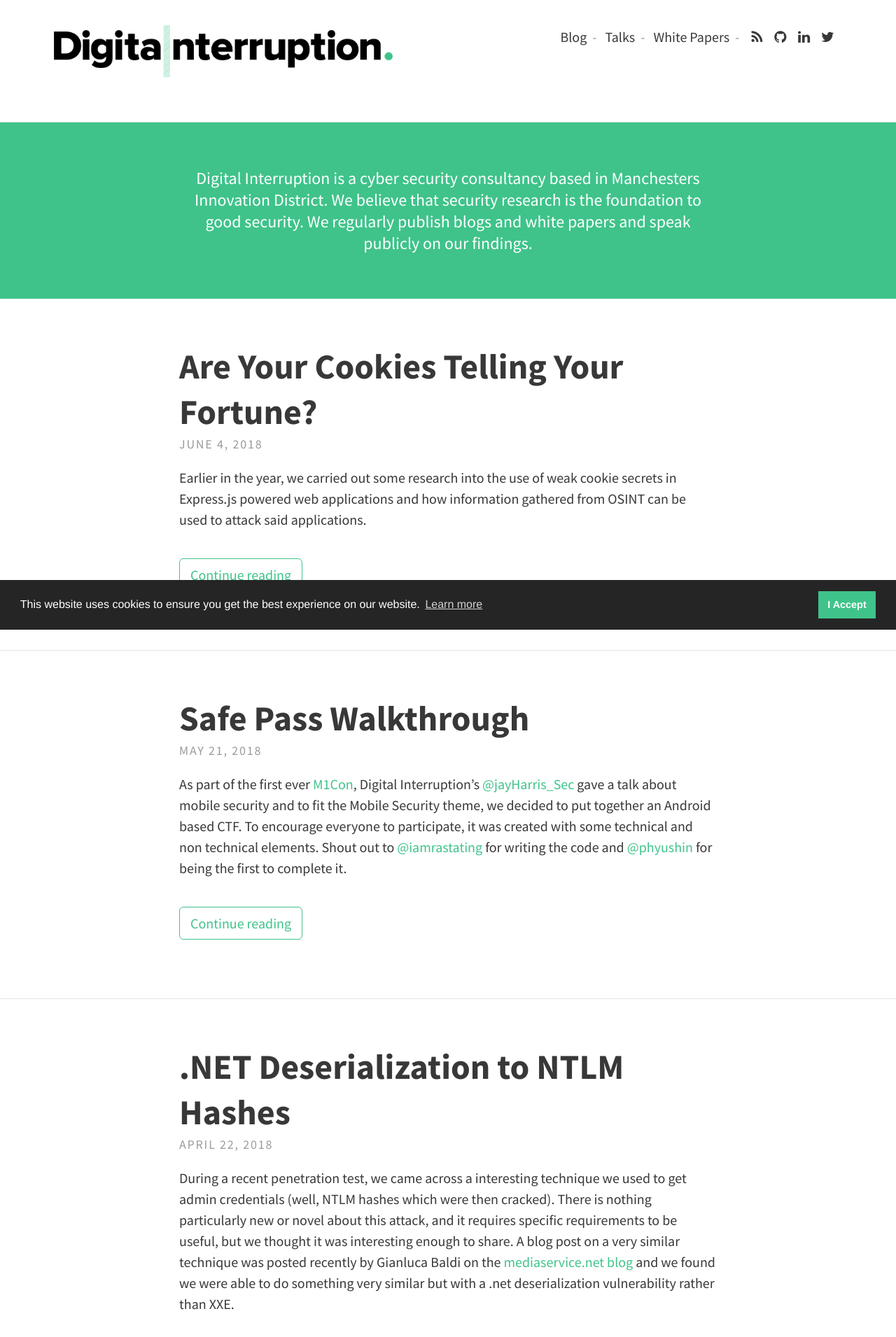
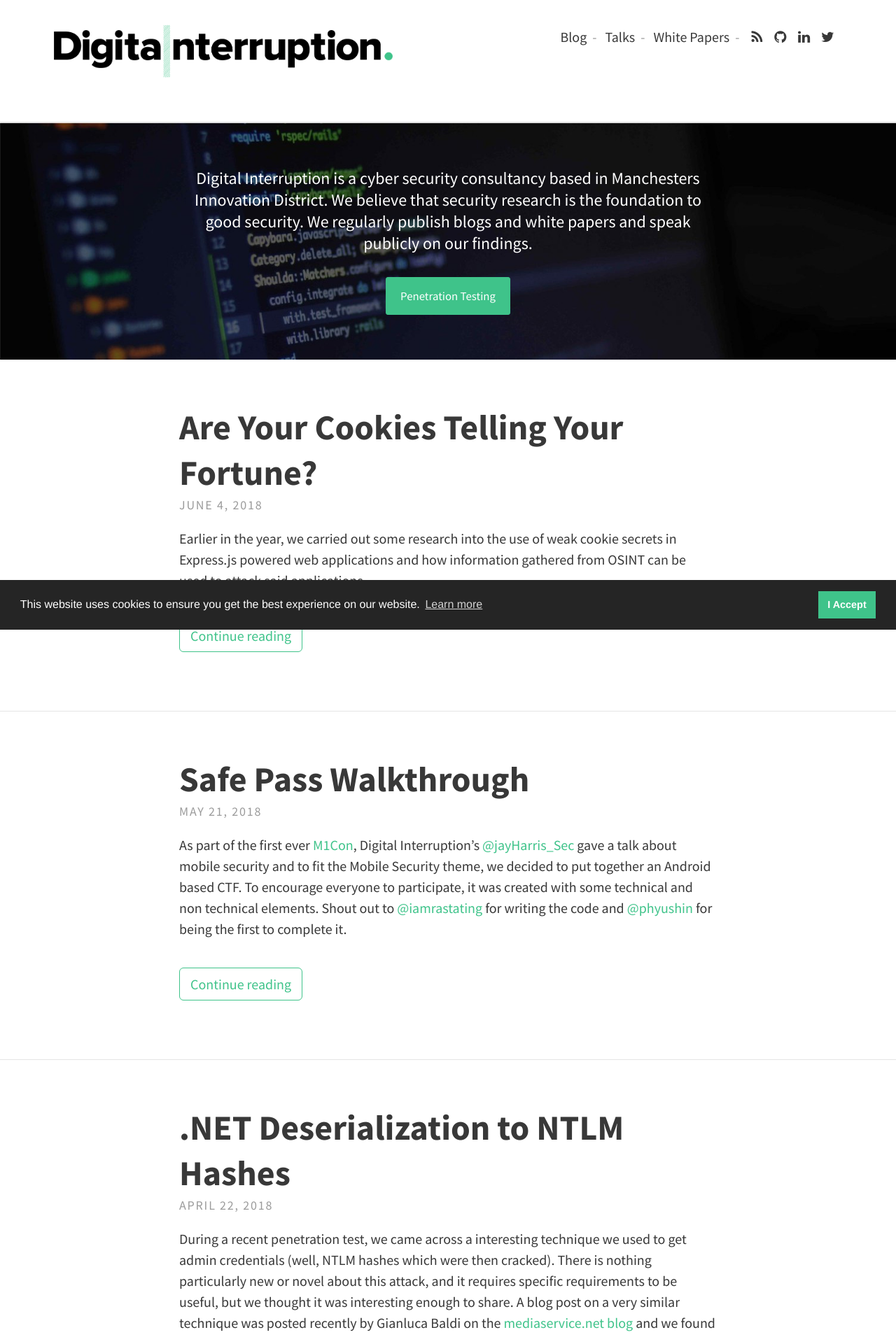
Before and after one commit to DigitalInterruption/research, a Jekyll site: the page built from index.html, in a window 1280 px wide. Shown: the top 1911 px of the page at 70% size. Built offline with Jekyll 4.4.1, drawn with Linux system fonts in a browser that asks for light colours; the list of posts is cut into pages by our own code.

Commit message:
Update index header banner

```diff
--- a/_config.yml
+++ b/_config.yml
@@ -13,8 +13,8 @@ theme_settings:
   description: "Digital Interruption is a cyber security consultancy based in Manchesters Innovation District. We believe that security research is the foundation to good security. We regularly publish blogs and white papers and speak publicly on our findings." # used by search engines
 
   # Header and footer text
-  header_text: "Digital Interruption is a cyber security consultancy based in Manchesters Innovation District. We believe that security research is the foundation to good security. We regularly publish blogs and white papers and speak publicly on our findings."
-  header_text_feature_image:
+  header_text: 'Digital Interruption is a cyber security consultancy based in Manchesters Innovation District. We believe that security research is the foundation to good security. We regularly publish blogs and white papers and speak publicly on our findings.<br><a class="button" href="https://www.digitalinterruption.com/">Penetration Testing</a>'
+  header_text_feature_image: assets/img/img2-black-1.jpg-converted.jpg
   footer_text: Copyright 2018 <a target="_blank" href="https://www.digitalinterruption.com/">Digital Interruption</a>
 
   # Icons
--- a/_sass/layouts/_index.scss
+++ b/_sass/layouts/_index.scss
@@ -8,6 +8,30 @@
   font-size: 1.2em;
   text-align: center;
   color: $header-desc-text-color;
+
+  a.button {
+    margin-top: 2em;
+    margin-bottom: 0;
+    border-radius: 3px;
+    background-color: #3FC38A;
+    border-color: #3FC38A;
+    color: #FFFFFF;
+    font-size: .7em;
+    padding-top: 15px;
+    padding-bottom: 15px;
+    padding-left: 20px;
+    padding-right: 20px;
+    -webkit-transition: all 0.3s;
+    -moz-transition: all 0.3s;
+    -ms-transition: all 0.3s;
+    -o-transition: all 0.3s;
+    transition: all 0.3s;
+
+    &:hover {
+      background-color: transparent;
+      color: #3FC38A;
+    }
+  }
 }
 .call-out p:last-child {
   margin-bottom: 0;
```
Also changed, not shown: assets/img/img2-black-1.jpg-converted.jpg (added).
